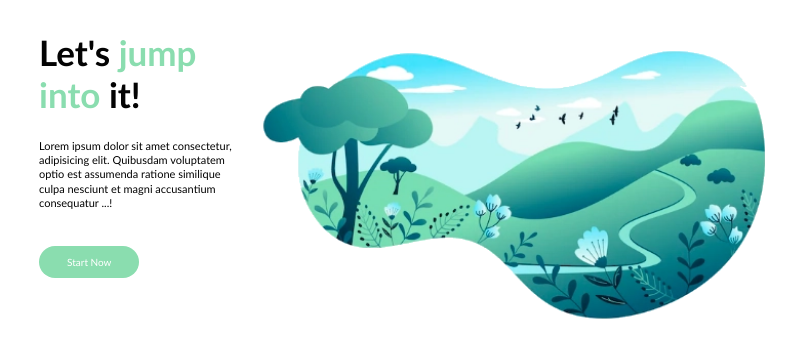
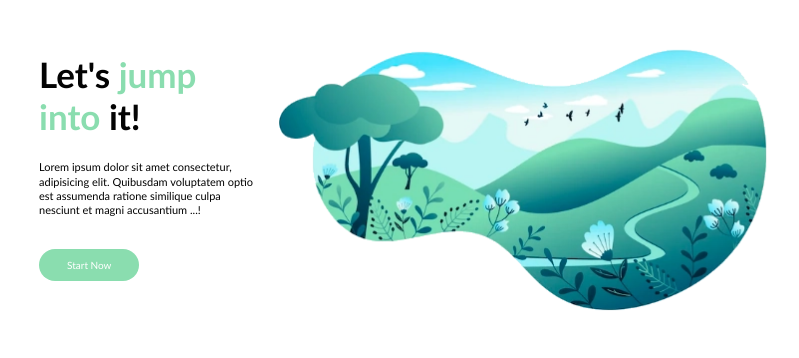
Before and after one commit to IngaGd/04-pieva, a website: page index.html in a window 1280 px wide. Shown: the part 182-540 px from the top of the page, without its empty margins (231-1030 px from the left). Drawn offline with Linux system fonts and the light colour scheme.

Commit message:
Left column layout uodates

```diff
--- a/css/main.css
+++ b/css/main.css
@@ -74,7 +74,7 @@ body {
 }
 
 .left-column {
-    width: 25%;
+    width: 28%;
     float: left;
     margin-left: 30px;
 }
@@ -82,6 +82,7 @@ body {
 .main-title{
     font-size: 35px;
     font-weight:bold;
+    margin-top: 45px;
 }
 
 .main-title > span {
@@ -92,7 +93,7 @@ body {
 .description {
     font-size: 11px;
     font-weight: 100;
-    margin-bottom: 40px;
+    margin-bottom: 35px;
     line-height: 1.3em;
 }
 
@@ -115,6 +116,6 @@ body {
 
 
 .right-column {
-    width: 70%;
+    width: 68%;
     float: right;
 }
--- a/index.html
+++ b/index.html
@@ -26,7 +26,7 @@
             <h1 class="main-title">
                 Let's <span>jump into</span> it!
             </h1>
-           <p class="description">Lorem ipsum dolor sit amet consectetur, adipisicing elit. Quibusdam voluptatem optio est assumenda ratione similique culpa nesciunt et magni accusantium consequatur ...!</p>
+           <p class="description">Lorem ipsum dolor sit amet consectetur, adipisicing elit. Quibusdam voluptatem optio est assumenda ratione similique culpa nesciunt et magni accusantium ...!</p>
            <a class="btn" href="#">Start now</a>
         </div>
         <img class="right-column" src="./img/pieva.webp" alt="Meadow">
```
